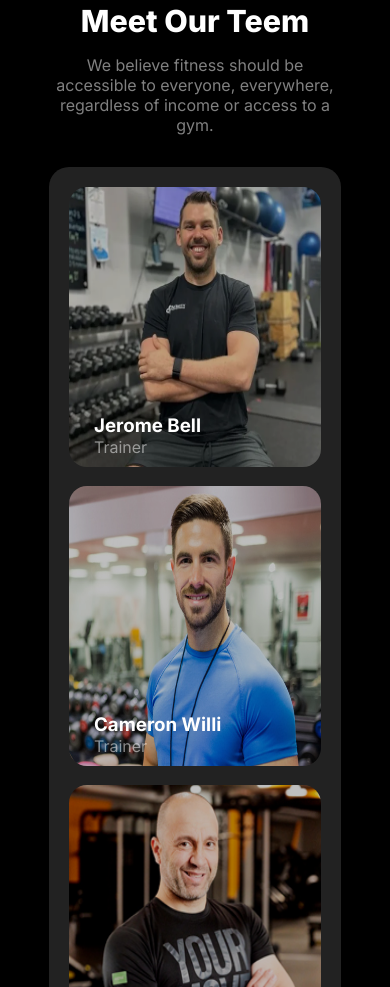
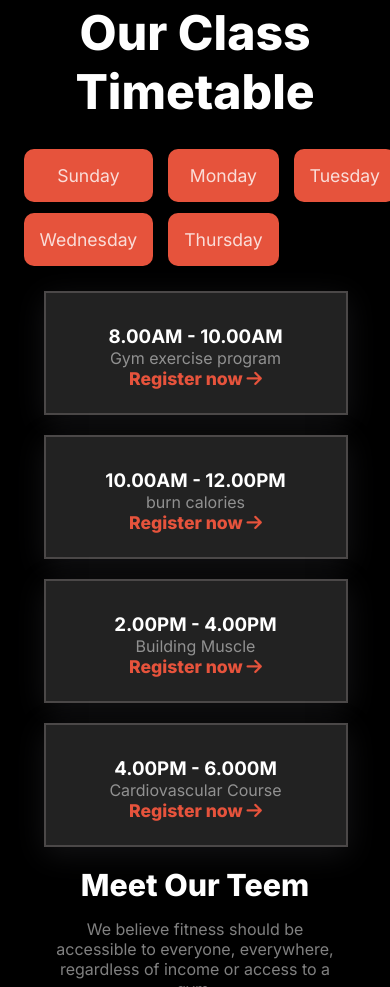
Before and after one commit to Rain44556/FitlifeHub, a plain HTML site: page index.html in a window 390 px wide. Shown: the part 4301-5288 px from the top of the page. Drawn offline with Linux system fonts and the light colour scheme; a web font is replaced by a local one.

Commit message:
added the unique secton before team section

```diff
--- a/index.html
+++ b/index.html
@@ -179,6 +179,43 @@
  </section>
 
 
+ <!-- Work times -->
+<section class = "work-times-section container">
+    <div class="work-times-contents">
+        <h1>Our Class Timetable</h1>
+        <div class="work-days">
+            <a href="">Sunday</a>
+            <a href="">Monday</a>
+            <a href="">Tuesday</a>
+            <a href="">Wednesday</a>
+            <a href="">Thursday</a>
+        </div>
+        <div class="work-hours">
+           <div class="hours">
+            <h3>8.00AM - 10.00AM</h3>
+            <P>Gym exercise program</P>
+            <a href="">Register now <i class="fa-solid fa-arrow-right"></i></a>
+           </div>
+           <div class="hours">
+            <h3>10.00AM - 12.00PM</h3>
+            <P>burn calories</P>
+            <a href="">Register now <i class="fa-solid fa-arrow-right"></i></a>
+           </div>
+           <div class="hours">
+            <h3>2.00PM - 4.00PM</h3>
+            <P>Building Muscle</P>
+            <a href="">Register now <i class="fa-solid fa-arrow-right"></i></a>
+           </div>
+           <div class="hours">
+            <h3>4.00PM - 6.000M</h3>
+            <P>Cardiovascular Course</P>
+            <a href="">Register now <i class="fa-solid fa-arrow-right"></i></a>
+           </div>
+        </div>
+    </div>
+</section>
+
+
  <!-- Meet the team -->
 <section class="meet-team-members-section container">
     <div class="team-members-contents">
--- a/styles/styles.css
+++ b/styles/styles.css
@@ -337,6 +337,55 @@ font-size: 2.3rem;
     }
 
 
+    /* work-times */
+    .work-times-section{
+        margin-bottom: 5rem;
+    }
+    .work-times-contents h1{
+        text-align: center;
+    }
+    .work-days{
+    text-align: center;
+    margin-top: 1.5rem;
+    }
+    .work-days a{
+        text-decoration: none;
+        color: rgb(255,255,255, 0.8);
+        background-color: var(--primary-color);
+        padding: 1rem;
+        font-size: 1.1rem;
+        border-radius: 10px;
+    }
+    .work-days a:hover{
+        background-color: rgb(230, 83, 40);
+        color: rgb(255,255,255, 0.4) ;
+    }
+    .work-hours {
+    display: grid;
+    grid-template-columns: repeat(2,1fr);
+    gap: 10%;
+    text-align: center;
+    margin-top: 3rem;
+    }
+    .hours
+    {
+        border: 2px solid rgb(75, 72, 72);
+        background-color: var(--secondary-color);
+        width: 400PX;
+        height: 180PX;
+        margin-left: 3rem;
+        box-shadow: rgba(100, 100, 111, 0.2) 0px 7px 29px 0px;
+    }
+    .hours h3{
+        margin-top: 4rem;
+    }
+    .work-hours .hours a{
+        text-decoration: none;
+        color: var(--primary-color);
+       font-size: 1.1rem;
+       font-weight: 800;
+    }
+
 /* meet the teams */
 
 .team-members-info{
@@ -551,6 +600,33 @@ footer .copyright{
         width: 95%;
     }
 
+     /* work-times */
+     .work-times-section{
+        width: 90%;
+     }
+     .work-days{
+        display: grid;
+        grid-template-columns: repeat(3,1fr);
+        gap: 2%;
+    }
+    .work-days a{
+        margin: 4px;
+    }
+    .work-hours {
+        grid-template-columns: 1fr;
+        gap: 4%;
+        margin-top: 1.5rem;
+    }
+    .hours
+    {
+        width: 300PX;
+        height: 120PX;
+        margin-left: 1.5rem;
+    }
+    .hours h3{
+        margin-top: 2rem;
+    }
+
     /* Team */
     .content-details{
     margin-bottom: 2rem;
```
